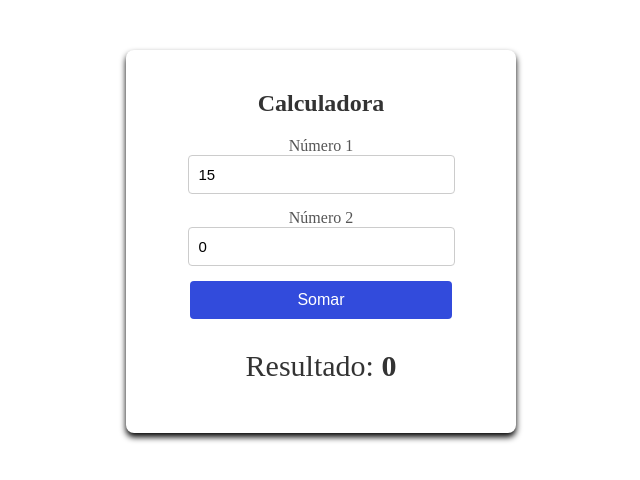
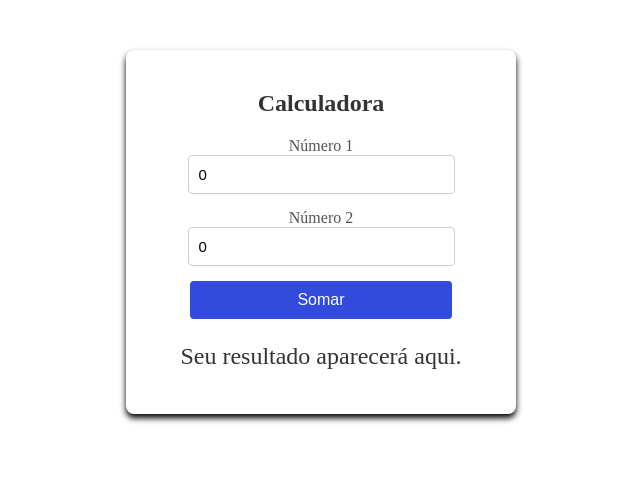
Before and after one commit to br-techlabz/conceitos-basicos, an Angular app: page / in a window 1280 px wide. Shown: the top 480 px of the page, without its empty margins (319-959 px from the left). Built offline with nearby package versions, Linux system fonts and the light colour scheme.

Commit message:
Aua 15: submetando um formulario com submit Aula 16: tranalhando com condicional IF

```diff
--- a/src/app/calculadora/calculadora.component.html
+++ b/src/app/calculadora/calculadora.component.html
@@ -1,18 +1,30 @@
 <div class="container">
     <div class="form-box">
         <h2>Calculadora</h2>
-        <form #frm="ngForm">
+        <form #frm="ngForm" (ngSubmit)="calcularResultado()">
             <label>Número 1</label>
             <input type="number" name="numero1" id="numero1" [(ngModel)]="numero1"/>
             <label>Número 2</label>
             <input type="number" name="numero2" id="numero2" [(ngModel)]="numero2"/>
 
-            <button type="button" (click)="calcularResultado()">Somar</button>
+            <button type="submit">Somar</button>
         </form>
 
-        <div class="result-display">
-            <p>Resultado: <span id="result"> {{resultado}} </span></p>
+        <div class="result-display" *ngIf="resultado"> <!-- importado do CommonModule-->
+               <p>Seu resultado está abaixo</p>
         </div>
+
+
+        @if(resultado){
+            <div class="result-display">
+                <p>Resultado: <span id="result"> {{resultado}} </span></p>
+            </div>
+        }@else {
+            <div class="result-display">
+                <p>Seu resultado aparecerá aqui.</p>
+            </div>
+        }
+
 
     </div>
 
--- a/src/app/calculadora/calculadora.component.scss
+++ b/src/app/calculadora/calculadora.component.scss
@@ -63,7 +63,7 @@ button:hover{
 
 .result-display{
     margin-top: 20px;
-    font-size: 30px;
+    font-size: 24px;
     color: #333;
 }
 
--- a/src/app/calculadora/calculadora.component.ts
+++ b/src/app/calculadora/calculadora.component.ts
@@ -1,16 +1,17 @@
+import { CommonModule } from '@angular/common';
 import { Component } from '@angular/core';
 import { FormsModule } from '@angular/forms';
 
 @Component({
   selector: 'app-calculadora',
-  imports: [ FormsModule ],
+  imports: [ FormsModule, CommonModule ],
   templateUrl: './calculadora.component.html',
   styleUrl: './calculadora.component.scss'
 })
 
 export class CalculadoraComponent {
 
-  numero1: number = 15;
+  numero1: number = 0;
   numero2: number = 0;
   resultado: number = 0;
 
```
